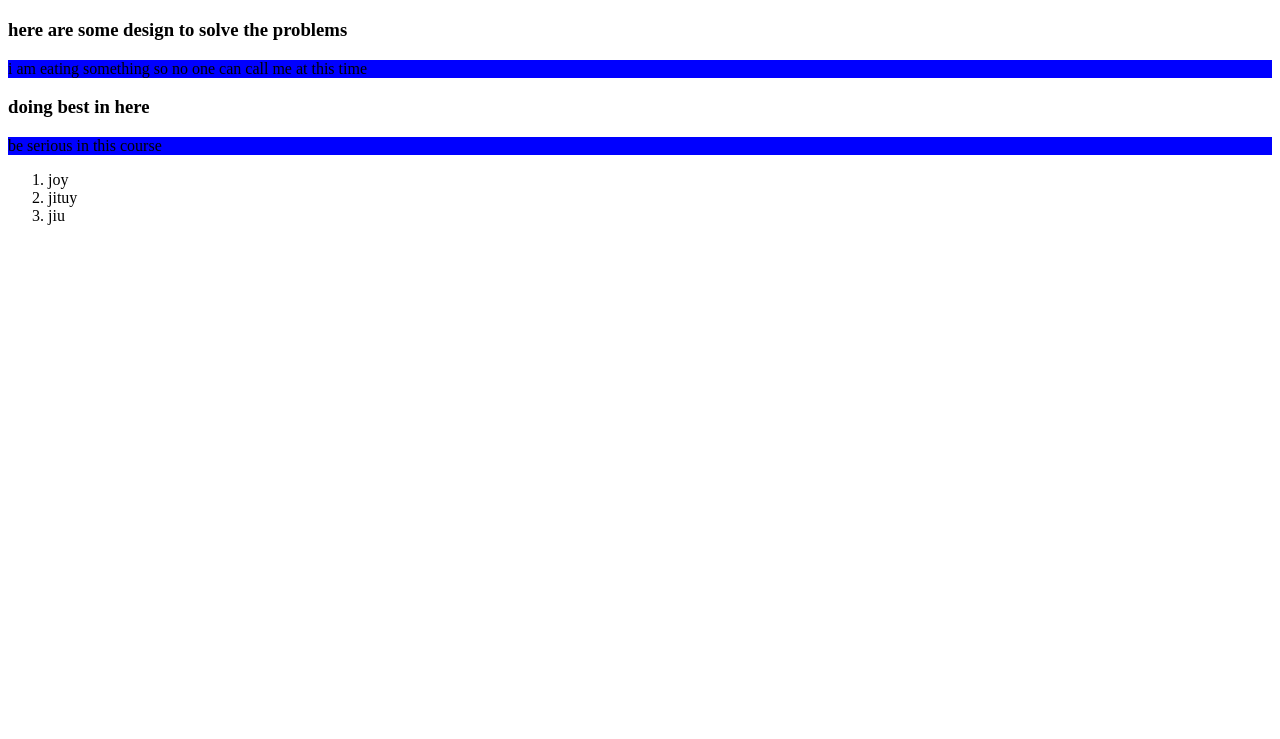
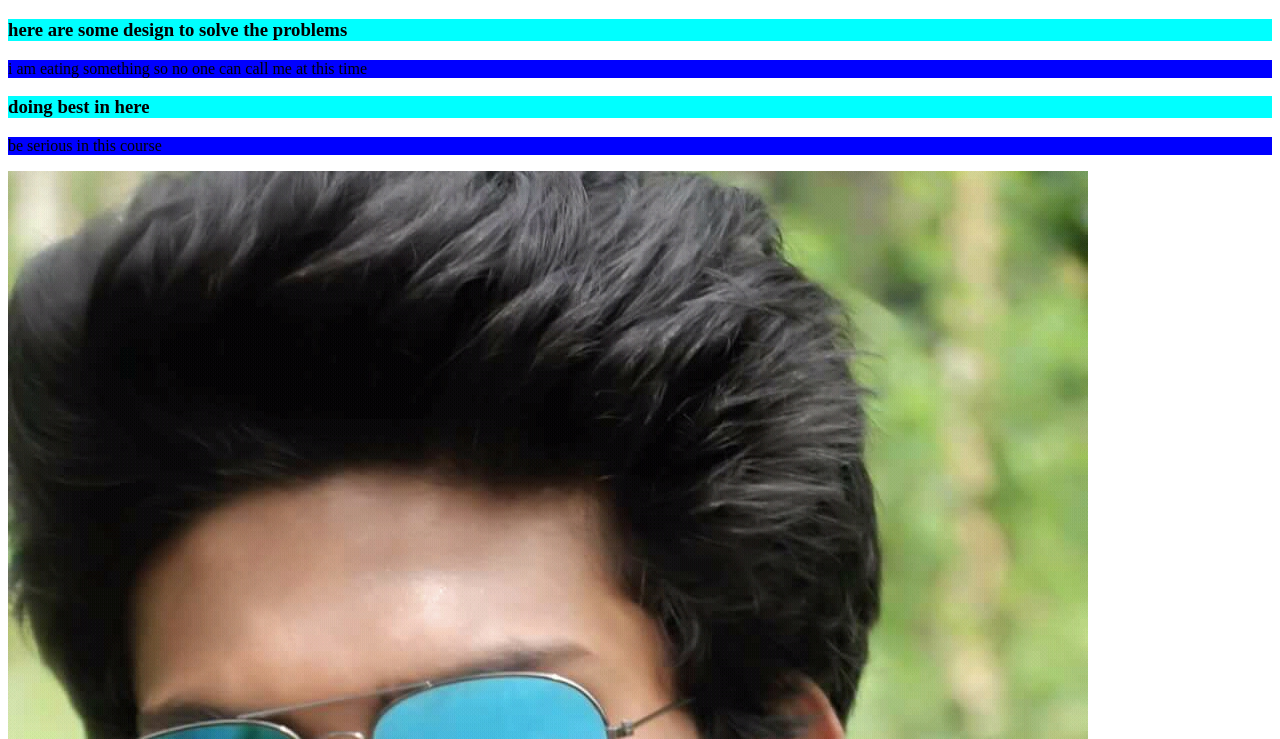
Before and after one commit to Joy-Isalm11/Joys-repo, a plain HTML site: page index.html in a window 1280 px wide. Shown: the part 61-800 px from the top of the page. Drawn offline with Linux system fonts and the light colour scheme.

Commit message:
pic adeed

```diff
--- a/index.html
+++ b/index.html
@@ -13,10 +13,12 @@
     <p>i am eating something so no one can call me at this time</p>
     <h3>doing best in here</h3>
     <p>be serious in this course</p>
+    <img src="Joy.jpg" alt="">
     <ol>
         <li>joy</li>
         <li>jituy</li>
         <li>jiu</li>
+
     </ol>
 </body>
 </html>
--- a/style.css
+++ b/style.css
@@ -4,3 +4,6 @@ p{
 h1{
     color: aquas;
 }
+h3{
+    background-color: aqua;
+}
```
Also changed, not shown: Joy.jpg (added).
